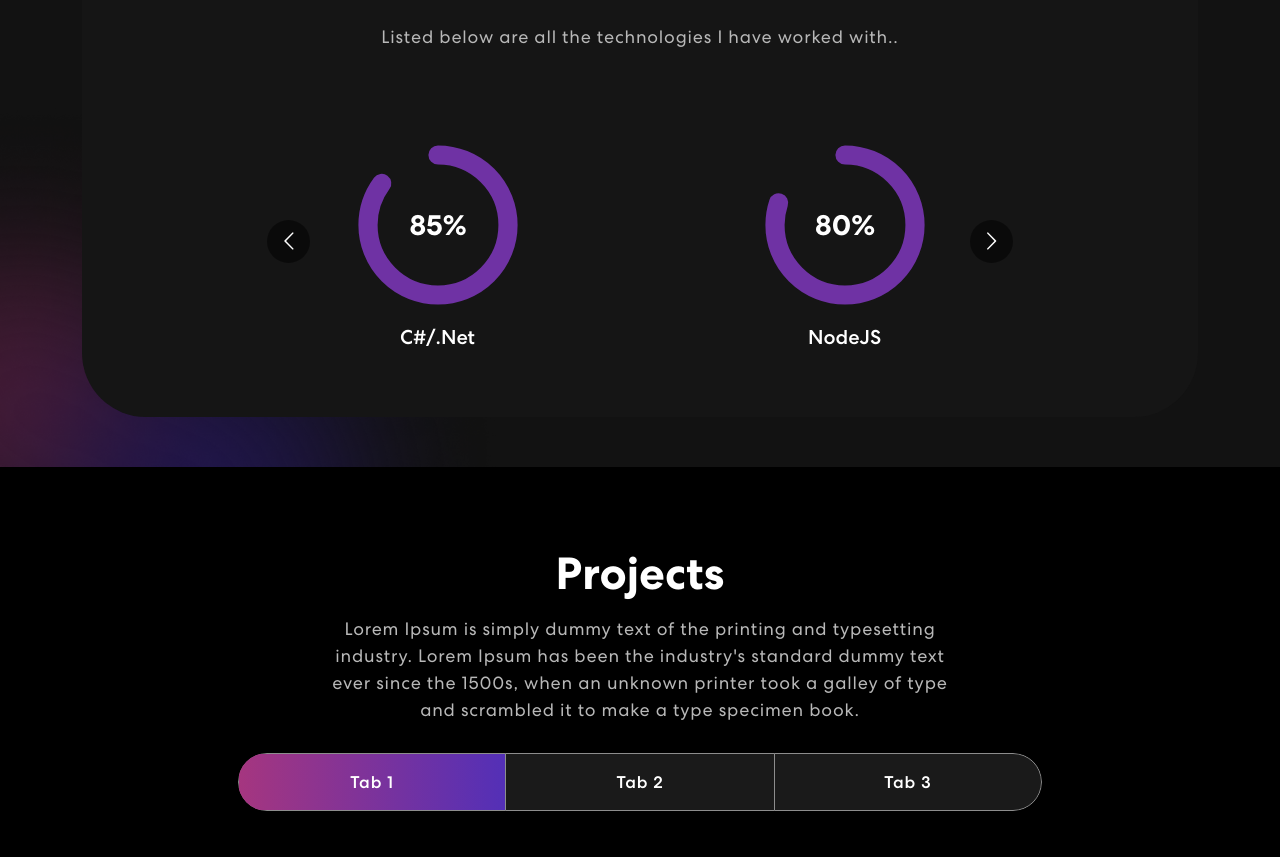
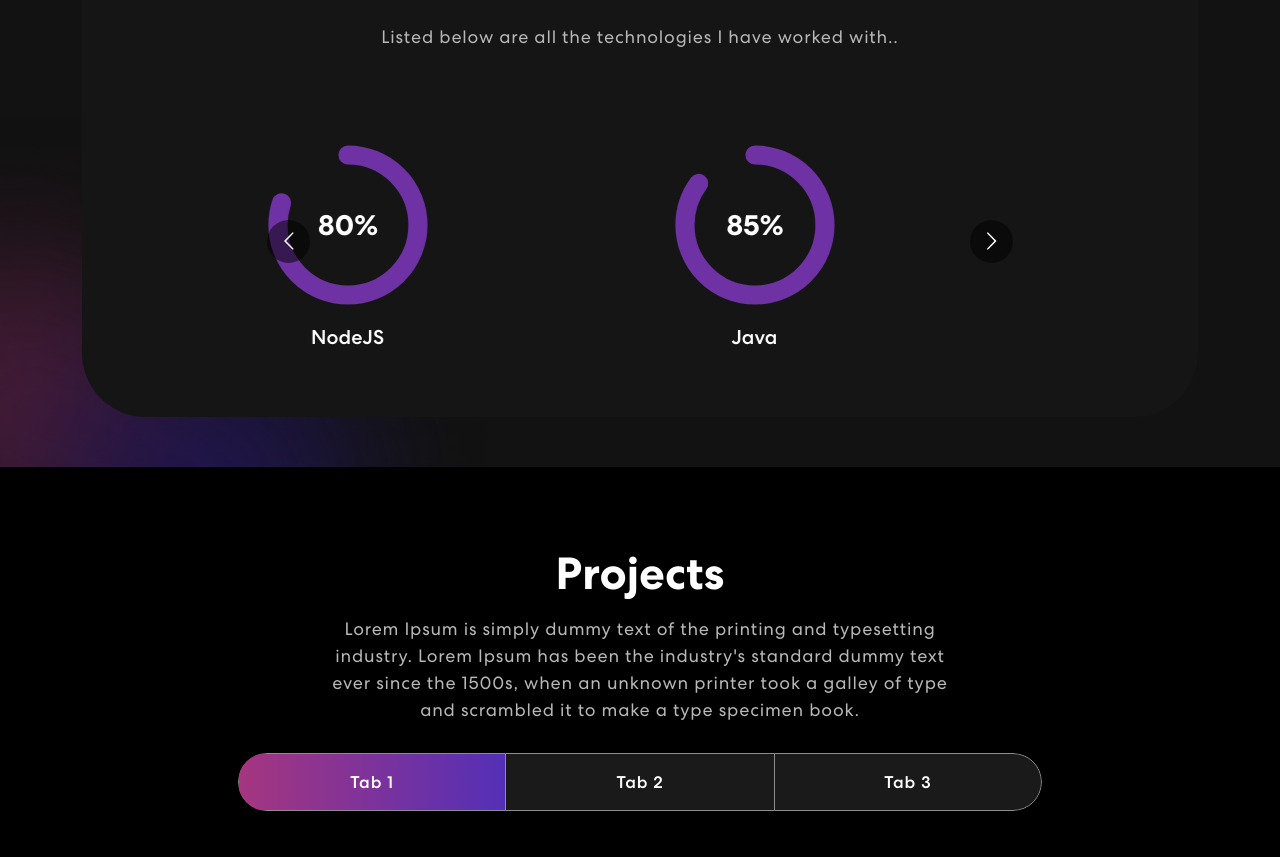
Before and after one commit to nisargparikh69/nis-portfolio, a React (Create React App) app: page / in a window 1280 px wide. Shown: the part 1313-2170 px from the top of the page. Built offline with nearby package versions, Linux system fonts and the light colour scheme.

Commit message:
add animation to carousel

```diff
--- a/src/components/Skills.js
+++ b/src/components/Skills.js
@@ -33,6 +33,10 @@ export const Skills = () => {
               <Carousel
                 responsive={responsive}
                 infinite={true}
+                autoPlay={true}
+                autoPlaySpeed={3000}
+                transitionDuration={1000}
+                customTransition="transform 1000ms ease-in-out"
                 className="skill-slider"
               >
                 <div className="item">
```
